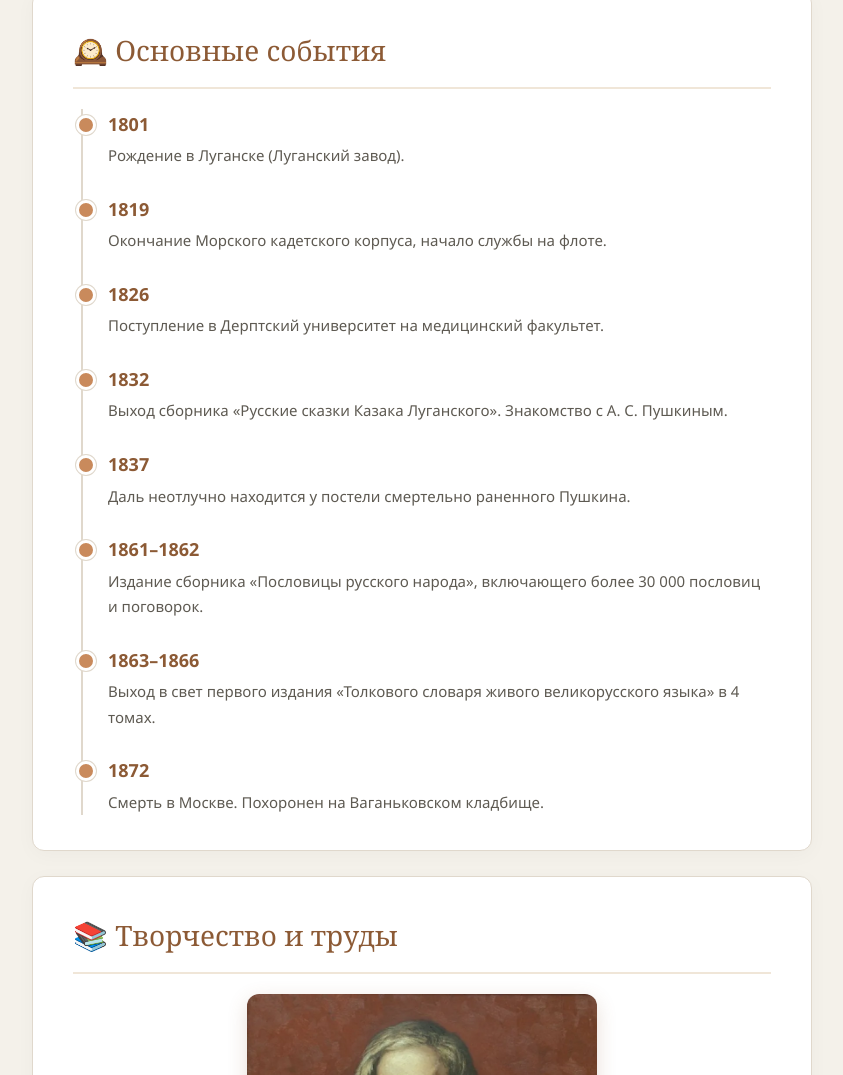
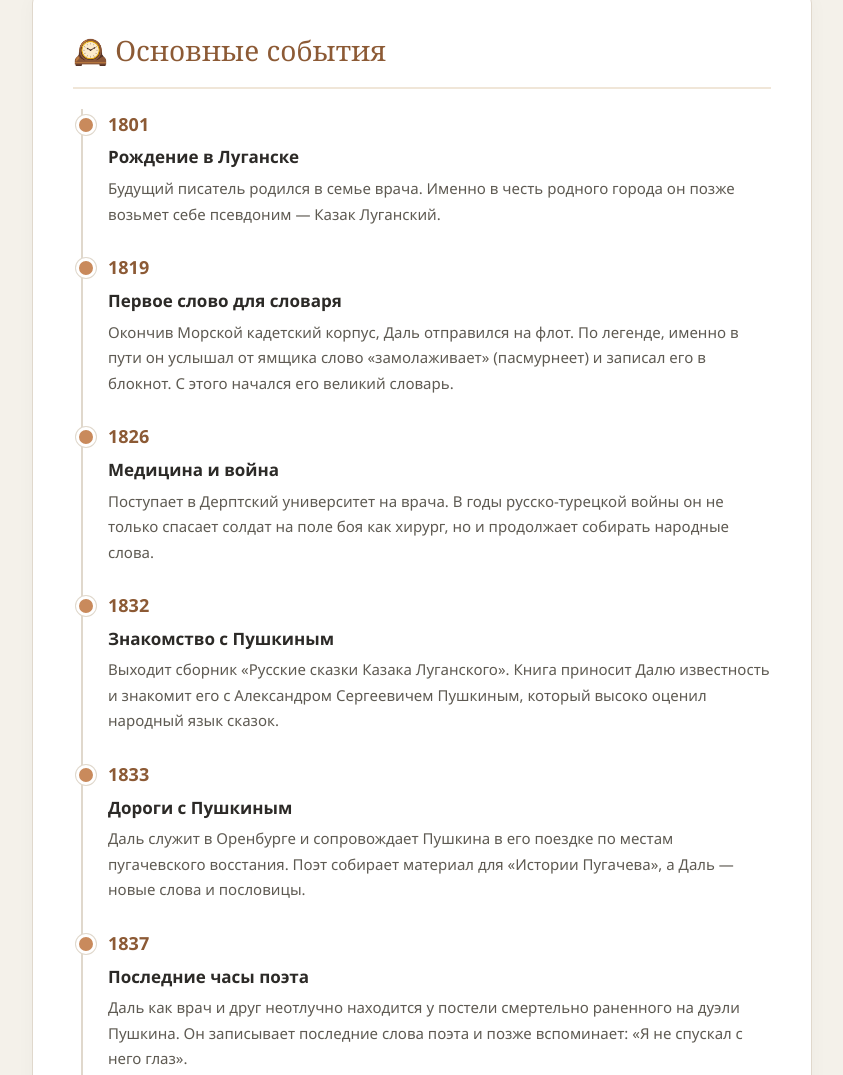
Before and after one commit to Vivene1/Dal, a plain HTML site: page index.html in a window 1280 px wide. Shown: the part 1215-2290 px from the top of the page, without its empty margins (218-1061 px from the left). Drawn offline with Linux system fonts and the light colour scheme.

Commit message:
Update index.html

```diff
--- a/index.html
+++ b/index.html
@@ -200,42 +200,65 @@ footer{
     <p>Даль был разносторонней личностью: он служил чиновником, дружил с Александром Пушкиным, писал прозу и сказки под псевдонимом «Казак Луганский», который был взят им в честь своего родного Луганска. Но главным его трудом стал «Толковый словарь живого великорусского языка», над которым он работал более полувека.</p>
   </section>
 
-  <!-- ХРОНОЛОГИЯ -->
+   <!-- ХРОНОЛОГИЯ -->
   <section>
     <h2>🕰️ Основные события</h2>
     <div class="timeline">
+
       <div class="tl-item">
         <div class="tl-year">1801</div>
-        <div class="tl-desc">Рождение в Луганске (Луганский завод).</div>
+        <div class="tl-title" style="font-weight: bold; color: var(--ink); font-size: 17px; margin-bottom: 4px;">Рождение в Луганске</div>
+        <div class="tl-desc">Будущий писатель родился в семье врача. Именно в честь родного города он позже возьмет себе псевдоним — Казак Луганский.</div>
       </div>
+
       <div class="tl-item">
         <div class="tl-year">1819</div>
-        <div class="tl-desc">Окончание Морского кадетского корпуса, начало службы на флоте.</div>
+        <div class="tl-title" style="font-weight: bold; color: var(--ink); font-size: 17px; margin-bottom: 4px;">Первое слово для словаря</div>
+        <div class="tl-desc">Окончив Морской кадетский корпус, Даль отправился на флот. По легенде, именно в пути он услышал от ямщика слово «замолаживает» (пасмурнеет) и записал его в блокнот. С этого начался его великий словарь.</div>
       </div>
+
       <div class="tl-item">
         <div class="tl-year">1826</div>
-        <div class="tl-desc">Поступление в Дерптский университет на медицинский факультет.</div>
+        <div class="tl-title" style="font-weight: bold; color: var(--ink); font-size: 17px; margin-bottom: 4px;">Медицина и война</div>
+        <div class="tl-desc">Поступает в Дерптский университет на врача. В годы русско-турецкой войны он не только спасает солдат на поле боя как хирург, но и продолжает собирать народные слова.</div>
       </div>
+
       <div class="tl-item">
         <div class="tl-year">1832</div>
-        <div class="tl-desc">Выход сборника «Русские сказки Казака Луганского». Знакомство с А. С. Пушкиным.</div>
+        <div class="tl-title" style="font-weight: bold; color: var(--ink); font-size: 17px; margin-bottom: 4px;">Знакомство с Пушкиным</div>
+        <div class="tl-desc">Выходит сборник «Русские сказки Казака Луганского». Книга приносит Далю известность и знакомит его с Александром Сергеевичем Пушкиным, который высоко оценил народный язык сказок.</div>
       </div>
+
+      <div class="tl-item">
+        <div class="tl-year">1833</div>
+        <div class="tl-title" style="font-weight: bold; color: var(--ink); font-size: 17px; margin-bottom: 4px;">Дороги с Пушкиным</div>
+        <div class="tl-desc">Даль служит в Оренбурге и сопровождает Пушкина в его поездке по местам пугачевского восстания. Поэт собирает материал для «Истории Пугачева», а Даль — новые слова и пословицы.</div>
+      </div>
+
       <div class="tl-item">
         <div class="tl-year">1837</div>
-        <div class="tl-desc">Даль неотлучно находится у постели смертельно раненного Пушкина.</div>
+        <div class="tl-title" style="font-weight: bold; color: var(--ink); font-size: 17px; margin-bottom: 4px;">Последние часы поэта</div>
+        <div class="tl-desc">Даль как врач и друг неотлучно находится у постели смертельно раненного на дуэли Пушкина. Он записывает последние слова поэта и позже вспоминает: «Я не спускал с него глаз».</div>
       </div>
+
       <div class="tl-item">
         <div class="tl-year">1861–1862</div>
-        <div class="tl-desc">Издание сборника «Пословицы русского народа», включающего более 30 000 пословиц и поговорок.</div>
+        <div class="tl-title" style="font-weight: bold; color: var(--ink); font-size: 17px; margin-bottom: 4px;">Сокровища народной речи</div>
+        <div class="tl-desc">Выходит сборник «Пословицы русского народа» — колоссальный труд, включающий более 30 000 пословиц, поговорок и прибауток, собранных по всей России.</div>
       </div>
+
       <div class="tl-item">
         <div class="tl-year">1863–1866</div>
-        <div class="tl-desc">Выход в свет первого издания «Толкового словаря живого великорусского языка» в 4 томах.</div>
+        <div class="tl-title" style="font-weight: bold; color: var(--ink); font-size: 17px; margin-bottom: 4px;">Главный труд жизни</div>
+        <div class="tl-desc">Издается «Толковый словарь живого великорусского языка» в 4 томах. За эту работу Даль получает Ломоносовскую премию и звание почетного академика.</div>
       </div>
+
       <div class="tl-item">
         <div class="tl-year">1872</div>
-        <div class="tl-desc">Смерть в Москве. Похоронен на Ваганьковском кладбище.</div>
+        <div class="tl-title" style="font-weight: bold; color: var(--ink); font-size: 17px; margin-bottom: 4px;">Память о собирателе слов</div>
+        <div class="tl-desc">Владимир Иванович умирает в Москве. Он похоронен на Ваганьковском кладбище, оставив после себя богатейшее наследие, которым мы пользуемся до сих пор.</div>
       </div>
+
     </div>
   </section>
 
```
